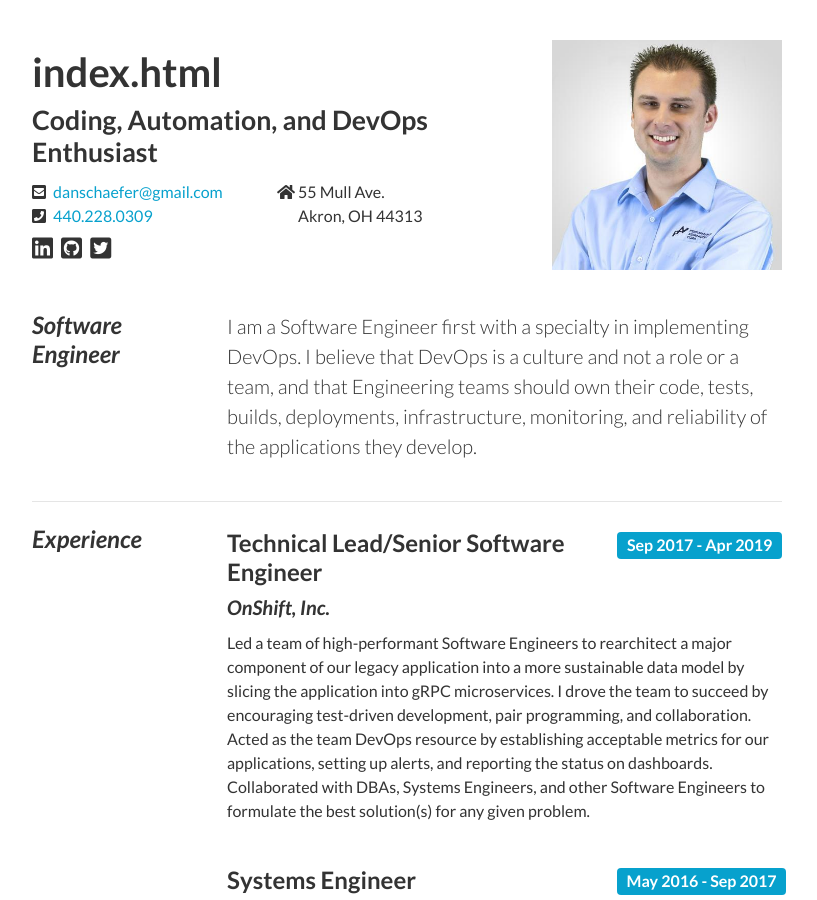
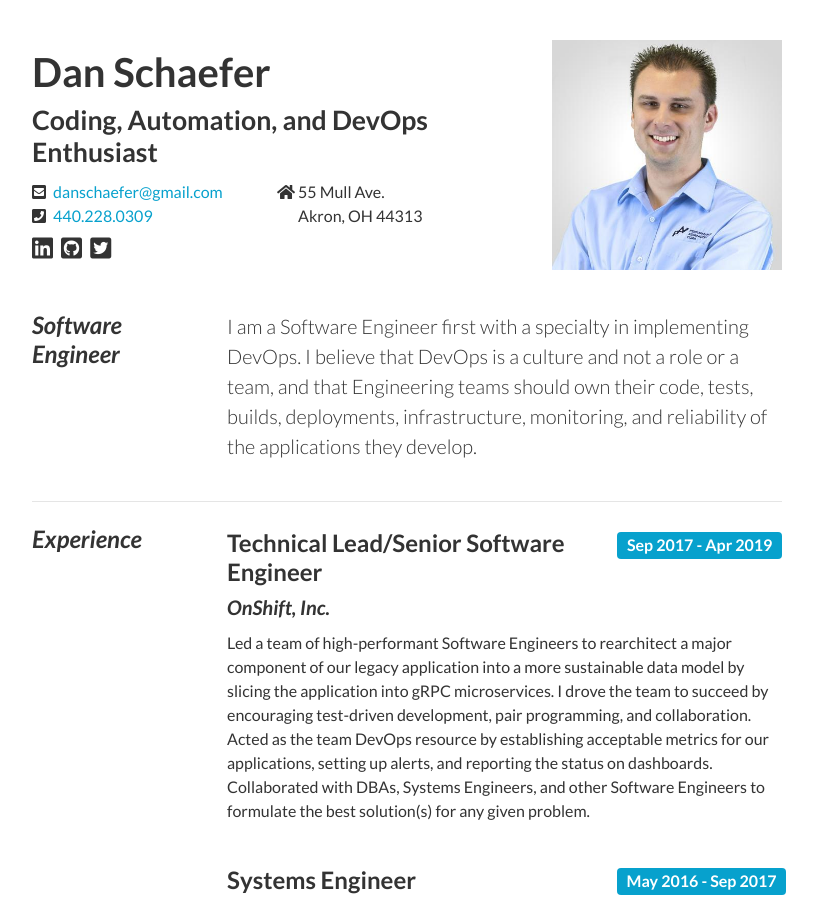
Before and after one commit to lieutdan13/lieutdan13, a Jekyll site: the page built from index.html, in a window 1280 px wide and 900 px high. Shown: the whole window, without its empty margins (233-1050 px from the left). Built offline with Jekyll 4.4.1, drawn with Linux system fonts in a browser that asks for light colours.

Commit message:
fix the page name

```diff
--- a/index.html
+++ b/index.html
@@ -3,7 +3,7 @@ layout: default
 extra_includes:
   github: true
 
-name: Dan Schaefer
+full_name: Dan Schaefer
 avatar: ./img/dan-schaefer-pac.jpg
 slogan: Coding, Automation, and DevOps Enthusiast
 objective: I am a Software Engineer first with a specialty in implementing DevOps. I believe that DevOps is a culture and not a role or a team, and that Engineering teams should own their code, tests, builds, deployments, infrastructure, monitoring, and reliability of the applications they develop.
@@ -115,7 +115,7 @@ skillset:
 					<!-- start resume header -->
 					<header class="row resume-section-header">
 						<div class="resume-bio col-md-8">
-							<h1 class="resume-bio-title mt-2">{{ page.name }}</h1>
+							<h1 class="resume-bio-title mt-2">{{ page.full_name }}</h1>
 							<h2 class="resume-bio-tag mt-2"><small>{{ page.slogan }}</small></h2>
               <div class="row m-0 mt-2">
 							<ul class="col-md-6 col-sm-12 m-0 p-0">
```
